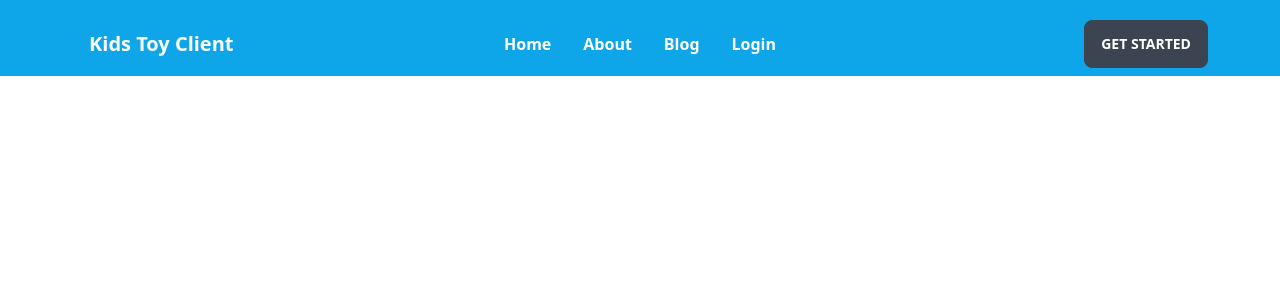
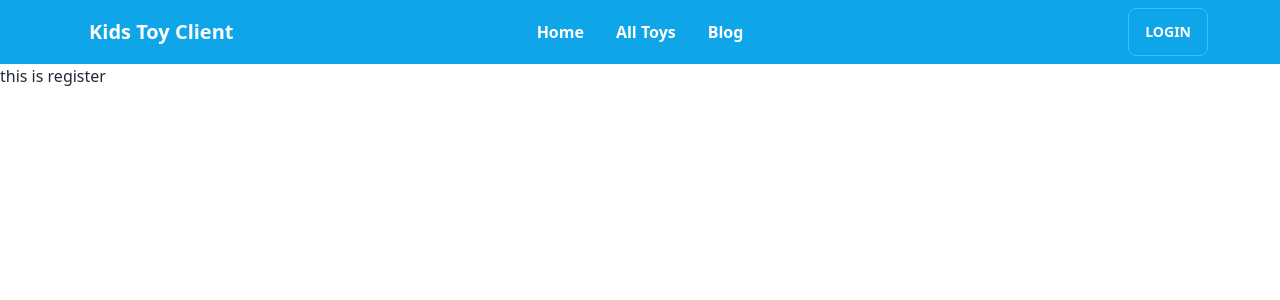
Before and after one commit to shakilahmedshuvo/Kids-toy-world-client, a React (Vite) app: page /registration in a window 1280 px wide. Shown: the top 300 px of the page. Built offline with nearby package versions, Linux system fonts and the light colour scheme; no server answers.

Commit message:
add login page and add toys nav bar

```diff
--- a/src/Components/Header/NavBar.jsx
+++ b/src/Components/Header/NavBar.jsx
@@ -1,42 +1,94 @@
+import { useContext } from "react";
 import { Link } from "react-router-dom";
+import { AuthContext } from "../Providers/AuthProvider";
 
 const NavBar = () => {
+
+    const { user } = useContext(AuthContext);
+
+    const navBarItems =
+        <>
+            <li>
+                <Link
+                    to="/">
+                    Home
+                </Link>
+            </li>
+            <li>
+                <Link to="/blog">
+                    All Toys
+                </Link>
+            </li>
+            <li>
+                <Link to="/blog">
+                    Blog
+                </Link>
+            </li>
+            {
+                user ?
+                    <>
+                        <li>
+                            <Link to="/blog">
+                                My Toys
+                            </Link>
+                        </li>
+                        <li>
+                            <Link to="/blog">
+                                Add A Toy
+                            </Link>
+                        </li>
+                        <p>
+                            <img
+                                className="w-10 h-10 rounded"
+                                src={user.photoURL} alt="" />
+                        </p>
+                    </>
+                    :
+                    <></>
+            }
+        </>
     return (
-        <div className="bg-sky-500 text-white">
-            <div className="navbar pt-5 max-w-6xl mx-auto">
+        <div className="bg-sky-500 font-bold">
+            <div className="navbar mx-auto  max-w-6xl text-white">
                 <div className="navbar-start">
                     <a className="btn btn-ghost normal-case text-xl font-bold">
                         Kids Toy Client
                     </a>
+                    <div className="dropdown">
+                        <label tabIndex={0} className="btn btn-ghost lg:hidden">
+                            <svg xmlns="http://www.w3.org/2000/svg" className="h-5 w-5" fill="none" viewBox="0 0 24 24" stroke="currentColor"><path strokeLinecap="round" strokeLinejoin="round" strokeWidth="2" d="M4 6h16M4 12h8m-8 6h16" /></svg>
+                        </label>
+                        <ul tabIndex={0} className="menu menu-compact dropdown-content mt-3 p-2 shadow bg-black rounded-box w-52">
+                            {navBarItems}
+                        </ul>
+                    </div>
+                    <Link to="/" className="btn btn-ghost normal-case text-xl">
+                        <img src="" alt="" />
+                    </Link>
                 </div>
                 <div className="navbar-center hidden lg:flex">
-                    <ul className="menu menu-horizontal px-1 font-bold text-white">
-                        <li>
-                            <Link to='/'>
-                                Home
-                            </Link>
-                        </li>
-                        <li tabIndex={0}>
-                            <a>
-                                About
-                            </a>
-                        </li>
-                        <li>
-                            <Link to="/blog">
-                                Blog
-                            </Link>
-                        </li>
-                        <li>
-                            <Link to="/login">
-                                Login
-                            </Link>
-                        </li>
+                    <ul className="menu menu-horizontal px-1">
+                        {navBarItems}
                     </ul>
                 </div>
-                <div className="navbar-end">
-                    <a className="btn">
-                        Get started
-                    </a>
+                <div className="navbar-end font-bold">
+                    {
+                        user ?
+                            <>
+                                <button className="btn btn-info font-bold bg-sky-500 text-white">
+                                    Logout
+                                </button>
+                            </>
+                            :
+                            <>
+                                <button className="btn btn-info font-bold bg-sky-500 text-white">
+                                    <Link
+                                        to="/login">
+                                        Login
+                                    </Link>
+                                </button>
+                            </>
+                    }
                 </div>
             </div>
         </div>
--- a/src/Components/Login/Login.jsx
+++ b/src/Components/Login/Login.jsx
@@ -43,7 +43,7 @@ const Login = () => {
                                     </label>
                                 </div>
                                 <div className="form-control mt-6">
-                                    <button className="btn btn-primary">
+                                    <button className="btn bg-sky-700">
                                         Login
                                     </button>
                                 </div>
--- /dev/null
+++ b/src/Components/Providers/AuthProvider.jsx
@@ -0,0 +1,55 @@
+import { createContext, useState, useEffect } from 'react';
+import { createUserWithEmailAndPassword, getAuth, onAuthStateChanged, signInWithEmailAndPassword, signOut } from "firebase/auth";
+import app from '../firebase/firebase.config';
+const auth = getAuth(app)
+export const AuthContext = createContext(null);
+
+
+const AuthProvider = ({ children }) => {
+    const [user, setUser] = useState(null);
+    const [loading, setLoading] = useState(true);
+
+    const createUser = (email, password) => {
+        setLoading(true)
+        return createUserWithEmailAndPassword(auth, email, password);
+    }
+
+    const userLogIn = (email, password) => {
+        setLoading(true);
+        return signInWithEmailAndPassword(auth, email, password);
+    }
+
+    const userLogOut = () => {
+        setLoading(true);
+        return signOut(auth);
+    }
+
+
+    useEffect(() => {
+        const unsubscribe = onAuthStateChanged(auth, currentUser => {
+            setUser(currentUser);
+            setLoading(false);
+        })
+
+        return () => {
+            unsubscribe()
+        }
+    }, [])
+
+    const authInfo = {
+        user,
+        createUser,
+        userLogIn,
+        auth,
+        userLogOut,
+        loading
+    }
+
+    return (
+        <AuthContext.Provider value={authInfo}>
+            {children}
+        </AuthContext.Provider>
+    );
+};
+
+export default AuthProvider;
--- a/src/Components/Registration/Registration.jsx
+++ b/src/Components/Registration/Registration.jsx
@@ -3,7 +3,7 @@
 const Registration = () => {
     return (
         <div>
-
+            <h2>this is register</h2>
         </div>
     );
 };
--- /dev/null
+++ b/src/Components/firebase/firebase.config.js
@@ -0,0 +1,18 @@
+// Import the functions you need from the SDKs you need
+import { initializeApp } from "firebase/app";
+// TODO: Add SDKs for Firebase products that you want to use
+// https://firebase.google.com/docs/web/setup#available-libraries
+
+// Your web app's Firebase configuration
+const firebaseConfig = {
+    apiKey: "AIzaSyDjCcEeKejkKWv2j21HYGBPsV4SbNDUgJg",
+    authDomain: "kids-toy-world.firebaseapp.com",
+    projectId: "kids-toy-world",
+    storageBucket: "kids-toy-world.appspot.com",
+    messagingSenderId: "33262344643",
+    appId: "1:33262344643:web:63af5a40a3d7f672f54576"
+};
+
+// Initialize Firebase
+const app = initializeApp(firebaseConfig);
+export default app;
--- a/src/main.jsx
+++ b/src/main.jsx
@@ -10,6 +10,7 @@ import Blog from './Components/Blog/Blog';
 import Home from './Components/Home/Home';
 import Login from './Components/Login/Login';
 import Registration from './Components/Registration/Registration';
+import AuthProvider from './Components/Providers/AuthProvider';
 
 const router = createBrowserRouter([
   {
@@ -38,6 +39,8 @@ const router = createBrowserRouter([
 
 ReactDOM.createRoot(document.getElementById('root')).render(
   <React.StrictMode>
-    <RouterProvider router={router} />
+    <AuthProvider>
+      <RouterProvider router={router} />
+    </AuthProvider>
   </React.StrictMode>,
 )
```
